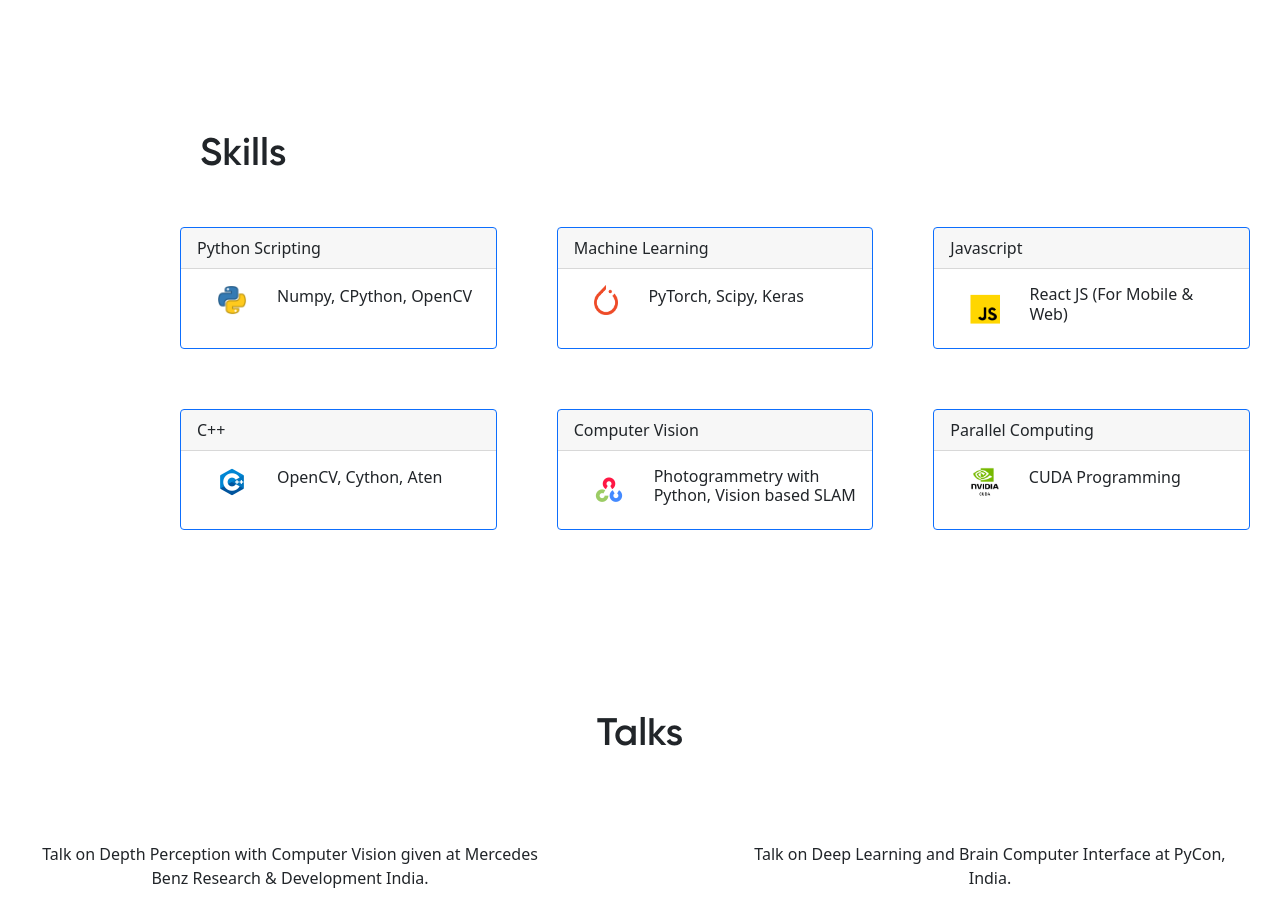
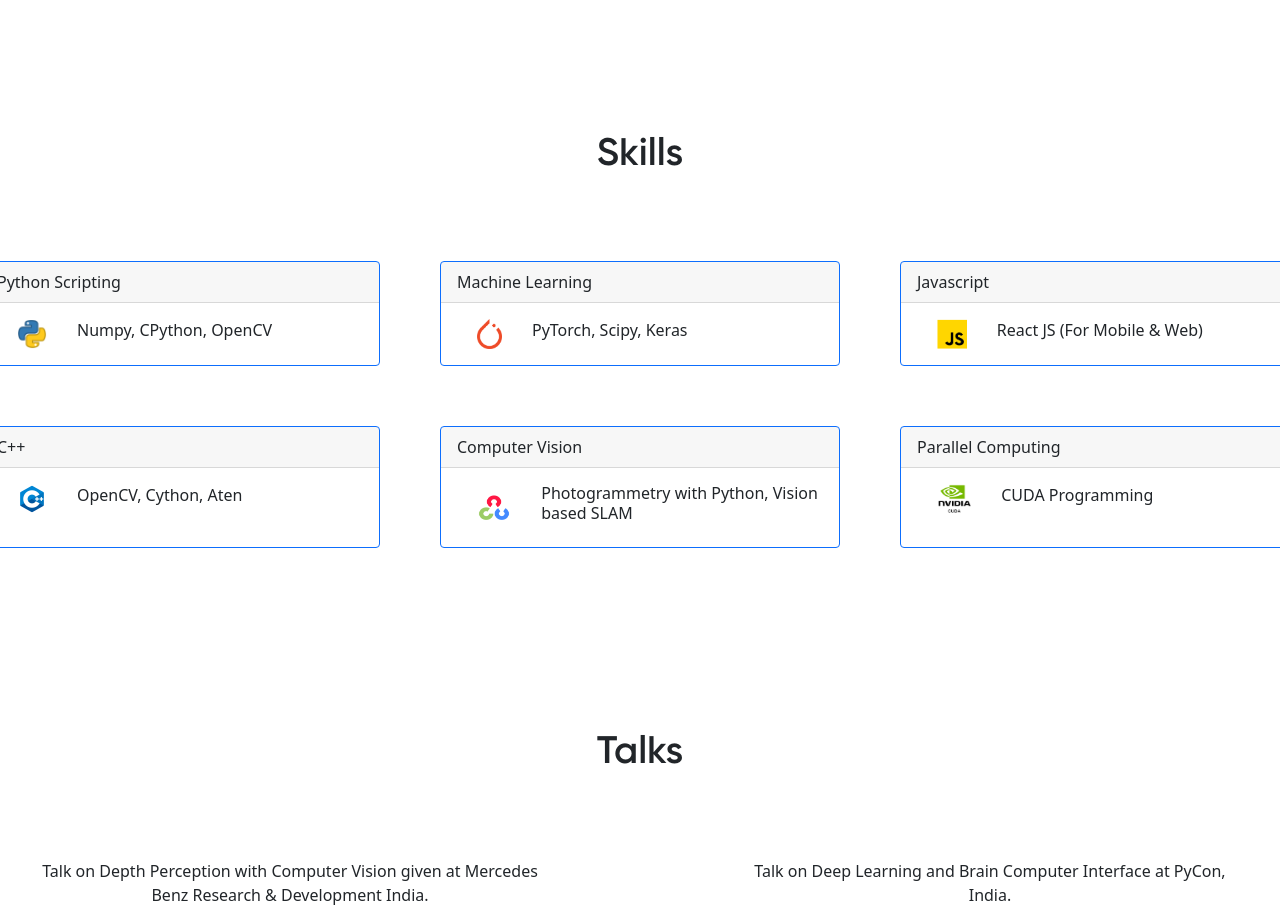
Before and after one commit to venkateshtata/blog, a React (Create React App) app: page / in a window 1280 px wide. Shown: the part 1140-2061 px from the top of the page. Built offline with nearby package versions, Linux system fonts and the light colour scheme; grey boxes are pictures that could not be loaded.

Commit message:
added skills section

```diff
--- a/src/styles/skills.css
+++ b/src/styles/skills.css
@@ -16,15 +16,16 @@
 .skills-title{
     font-size: 3vw;
     font-family: 'Gilroy-SB';
-    margin-left: 50px;
+    margin-bottom: 50px;
 }
 
 
 .skills-wrapper{
     margin-top: 100px;
-    margin-left: 150px;
     display: flex;
     flex-direction: column;
+    align-items: center;
+
 }
 
 .skills-area{
```
